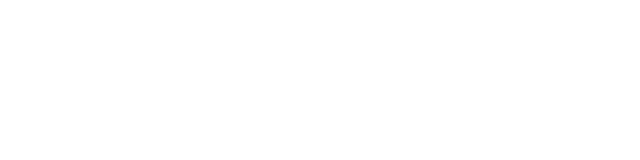
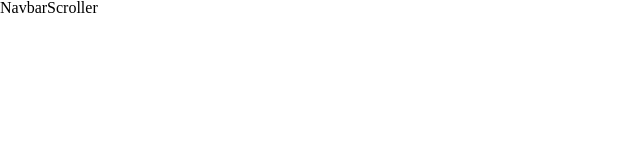
Before and after one commit to OmarMWarraich/react-navbar-typescript, a React (Create React App) app: page / in a window 1280 px wide. Shown: the top 160 px of the page, without its empty margins (0-640 px from the left). Built offline with nearby package versions, Linux system fonts and the light colour scheme.

Commit message:
pass navigation data-pass same into comp as props-set props to any

```diff
--- a/src/App.tsx
+++ b/src/App.tsx
@@ -2,14 +2,27 @@ import React, { Component } from 'react';
 import 'reset-css';
 import NavbarScroller from './components/NavbarScroller'
 
-class App extends Component {
-  render () {
+const navigation = {
+  brand: { name: "NavbarScroller", to: "/"},
+  links: [
+    { name: "Home", to: "/home" },
+    { name: "Launches", to: "/launches" },
+    { name: "Succeeded", to: "/succeeded" },
+    { name: "Failed", to: "/failed" },
+    { name: "Upcoming", to: "/upcoming"},
+    { name: "Support", to: "/support"}
+  ]
+}
+
+export default class App extends Component {
+  // the public is a typescript feature
+  public render () {
+    // Destructured object for cleaner code
+    const { brand, links } = navigation;
     return (
       <div className="App">
-        <NavbarScroller />
+        <NavbarScroller brand={brand} links={links}/>
       </div>
     )
   }
 }
-
-export default App;
--- a/src/components/NavbarScroller.tsx
+++ b/src/components/NavbarScroller.tsx
@@ -1,9 +1,10 @@
 import * as React from 'react';
 
-const NavbarScroller = () => {
+const NavbarScroller = (props: any) => {
+    // this completely defeats the purpose of using typescript
     return (
         <div>
-
+            <p>NavbarScroller</p>
         </div>
     )
 }
```
